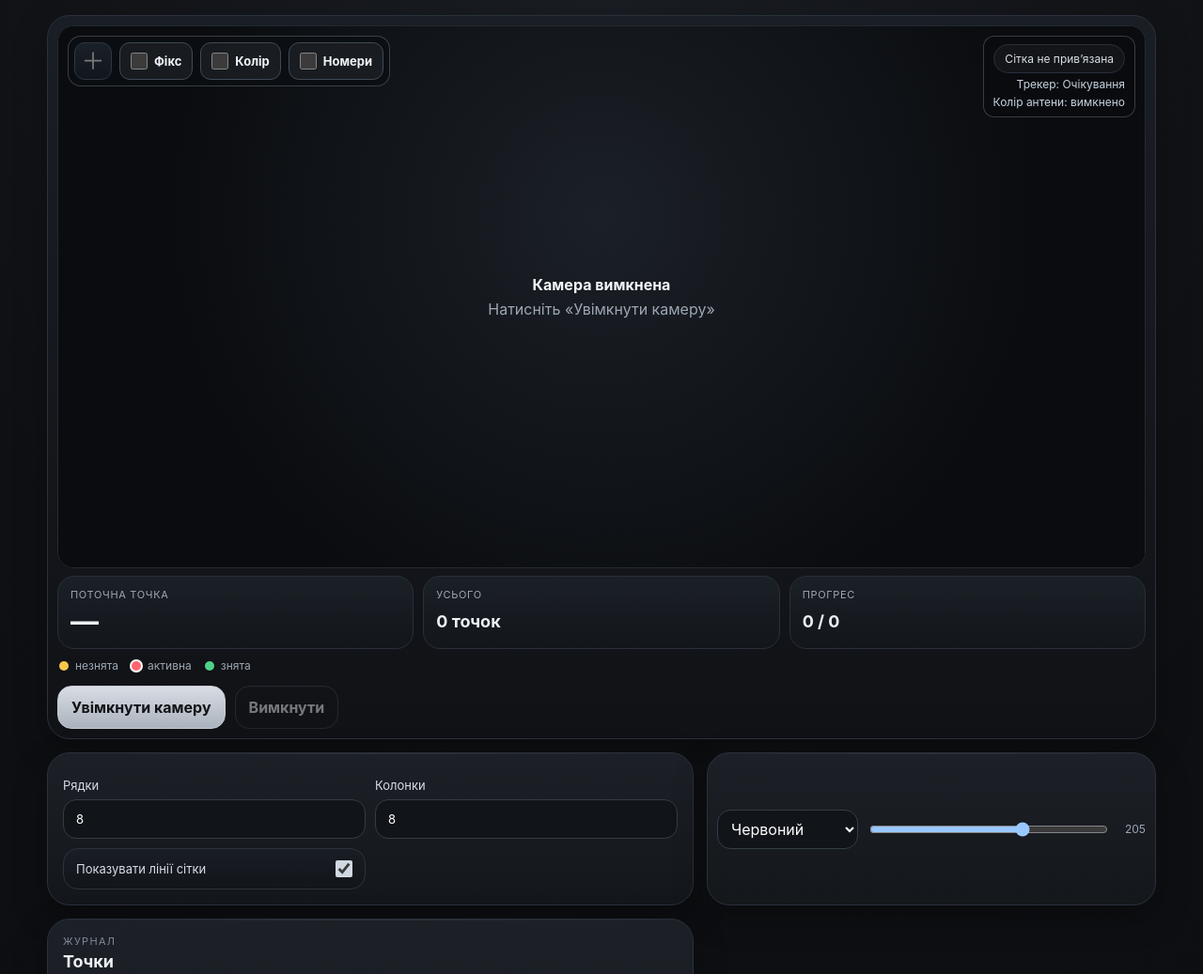
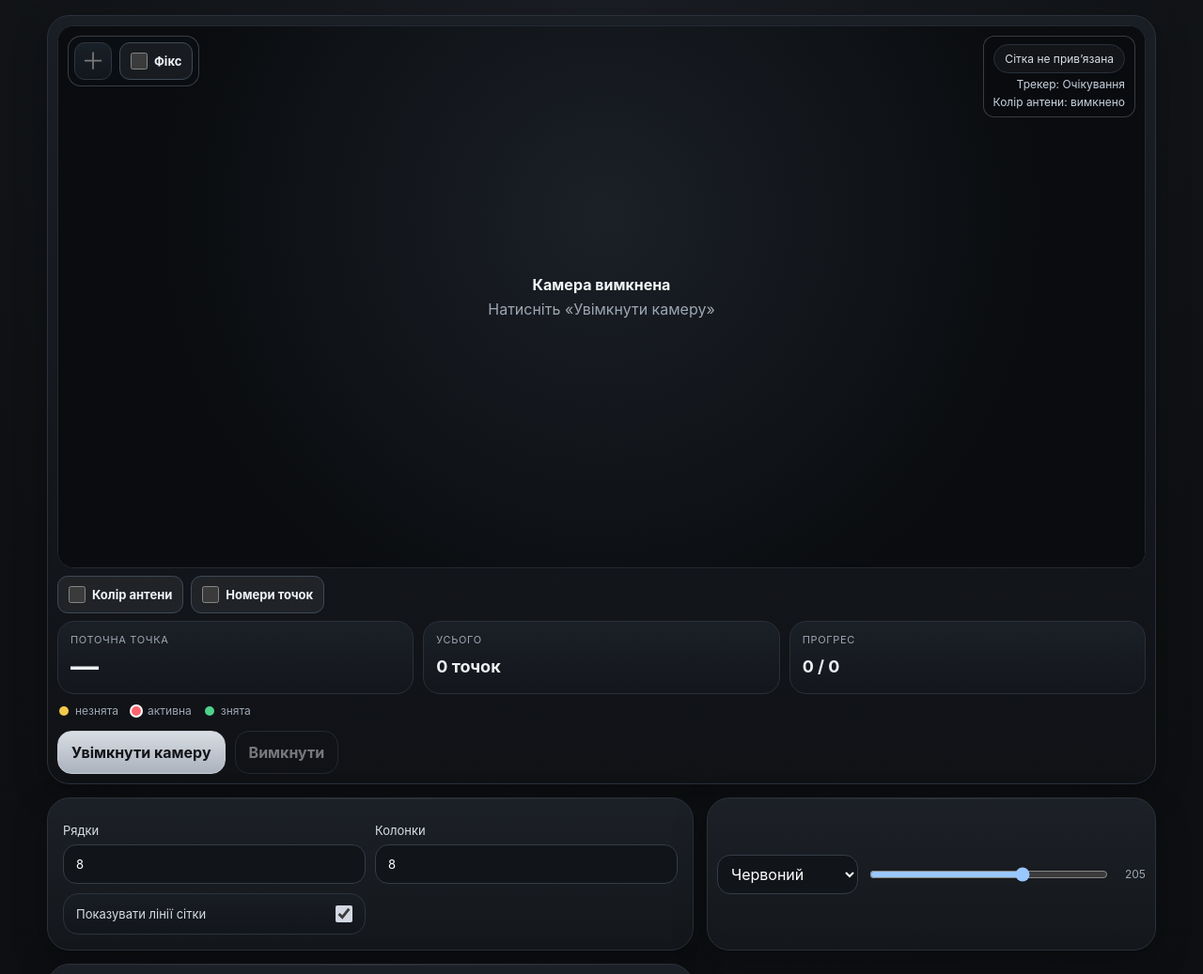
Before and after one commit to KAFTNTU/grid, a plain HTML site: page index.html in a window 1280 px wide. Shown: the top 1037 px of the page at 94% size. Drawn offline with Linux system fonts and the light colour scheme.

Commit message:
Move camera option toggles below preview

```diff
--- a/index.html
+++ b/index.html
@@ -28,14 +28,6 @@
             <input id="figureLockInput" type="checkbox" disabled />
             <span>Фікс</span>
           </label>
-          <label class="lock-chip color-chip" title="Запам’ятати колір антени при фіксації">
-            <input id="antennaColorInput" type="checkbox" />
-            <span>Колір</span>
-          </label>
-          <label class="lock-chip label-chip" title="Показувати номери точок">
-            <input id="showLabelsInput" type="checkbox" />
-            <span>Номери</span>
-          </label>
         </div>
         <video id="video" autoplay playsinline muted></video>
         <canvas id="overlay"></canvas>
@@ -50,6 +42,16 @@
         </div>
         <div id="calibrationHint" class="calibration-hint hidden"></div>
         <p id="calibrationHelp" class="hidden"></p>
+      </div>
+      <div class="camera-options" aria-label="Налаштування камери">
+        <label class="lock-chip color-chip" title="Запам’ятати колір антени при фіксації">
+          <input id="antennaColorInput" type="checkbox" />
+          <span>Колір антени</span>
+        </label>
+        <label class="lock-chip label-chip" title="Показувати номери точок">
+          <input id="showLabelsInput" type="checkbox" />
+          <span>Номери точок</span>
+        </label>
       </div>
       <canvas id="analysisCanvas" class="hidden"></canvas>
 
--- a/styles.css
+++ b/styles.css
@@ -48,6 +48,7 @@ h1,h2,p{margin:0}
 .camera-tools{position:absolute;z-index:10;top:10px;left:10px;display:flex;align-items:flex-start;gap:8px;padding:6px;border:1px solid rgba(255,255,255,.2);border-radius:14px;background:rgba(12,15,20,.82);backdrop-filter:blur(10px)}
 .color-chip{color:#b9e7ff}
 .label-chip{color:#ffe59a}
+.camera-options{display:flex;align-items:center;gap:8px;flex-wrap:wrap;margin-top:8px}
 .figure-picker{position:relative}
 .add-figure-btn,.shape-choice{width:40px;height:40px;padding:0;border:1px solid #596778;border-radius:11px;background:linear-gradient(180deg,#2e3743,#1b222b);color:#fff;font-size:25px;line-height:1;cursor:pointer}
 .add-figure-btn:hover,.shape-choice:hover{border-color:#9eb3c9;background:#3a4655}
```
